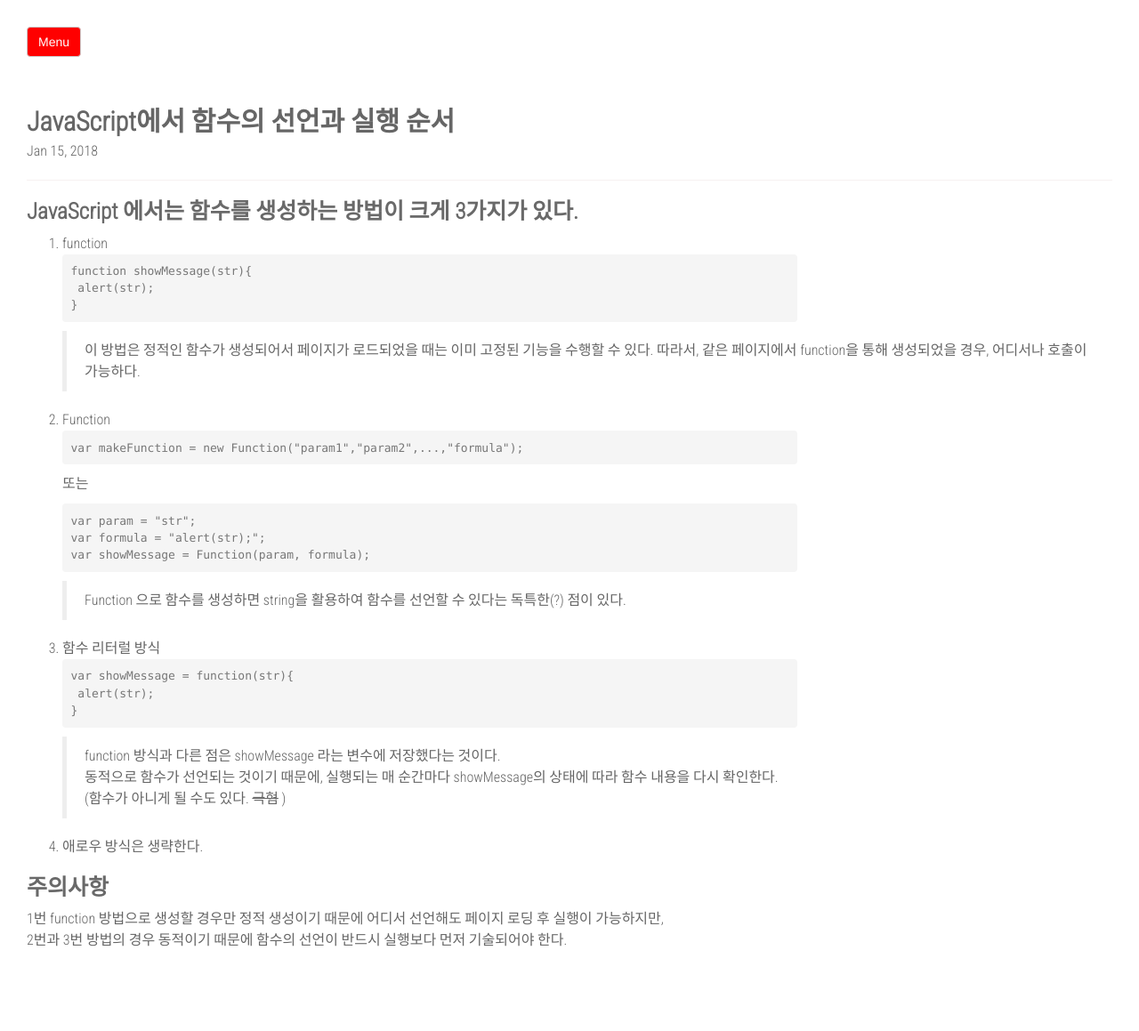
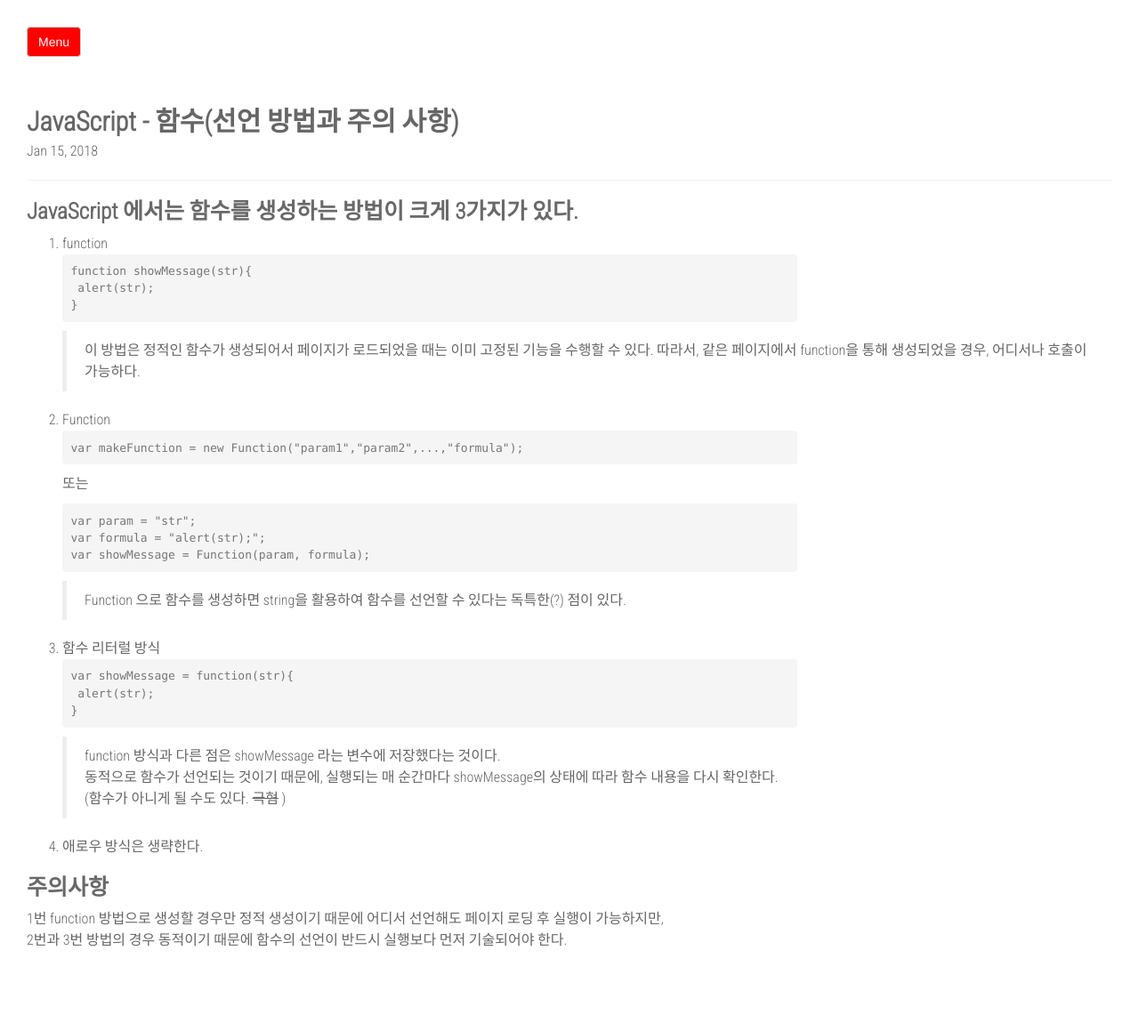
Before and after one commit to daehoney/daehoney.github.io, a Jekyll site: the page built from _posts/2018-01-14-js001.markdown, in a window 1280 px wide. Shown: the whole page at 89% size. Built offline with Jekyll 4.4.1, drawn with Linux system fonts in a browser that asks for light colours; nearby versions of some CDN libraries; comment, search, counter and statistics services are not loaded.

Commit message:
no message

```diff
--- a/_posts/2018-01-14-js001.markdown
+++ b/_posts/2018-01-14-js001.markdown
@@ -1,6 +1,6 @@
 ---
 layout: post
-title:  "JavaScript에서 함수의 선언과 실행 순서"
+title:  "JavaScript - 함수(선언 방법과 주의 사항)"
 date:   2018-01-14 23:02:01 -0500
 comments: true
 categories: JavaScript
```
